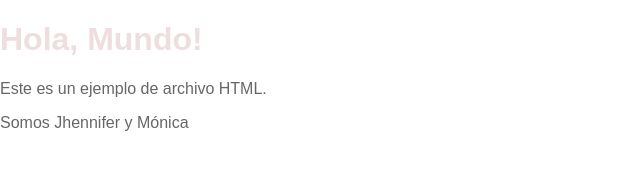
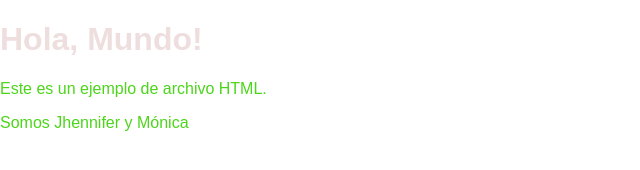
Before and after one commit to Jhennifer-byt/-lab03-4C24--GRUPO_GuevaraLopez_RomeroZavaleta-, a plain HTML site: page index.html in a window 1280 px wide. Shown: the whole page, without its empty margins (0-640 px from the left). Drawn offline with Linux system fonts and the light colour scheme.

Commit message:
Acá cambie  en styles  en la parte  de parrafo a color verde

```diff
--- a/styles.css
+++ b/styles.css
@@ -11,5 +11,5 @@ h1 {
 }
 
 p {
-    color: #666;
+    color: #4cd51a;
 }
```
